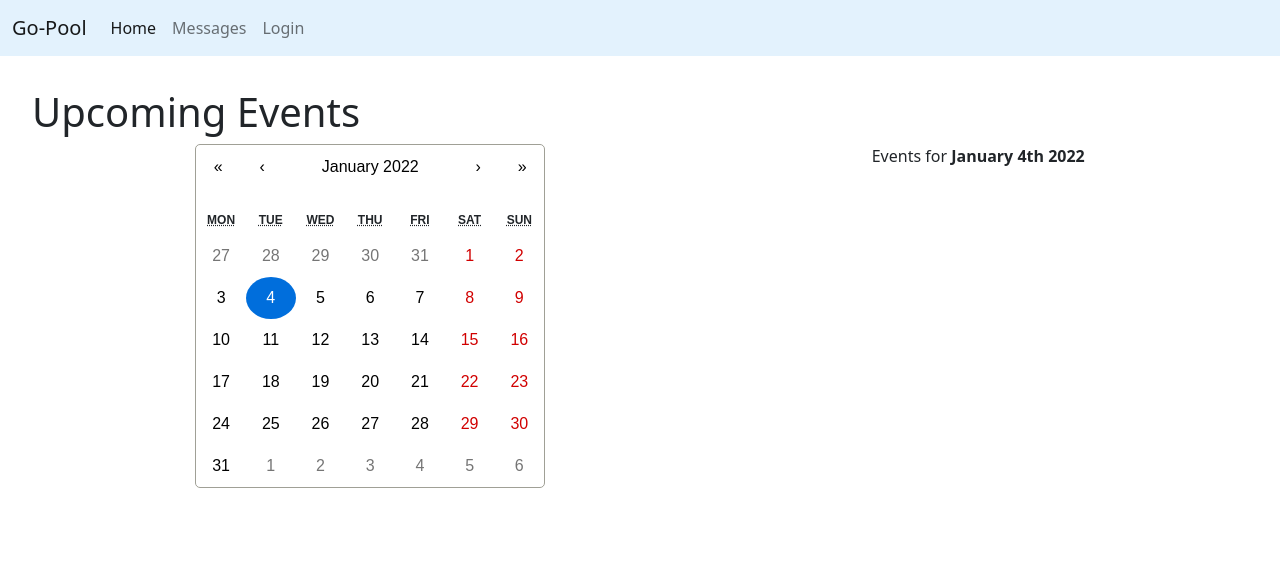
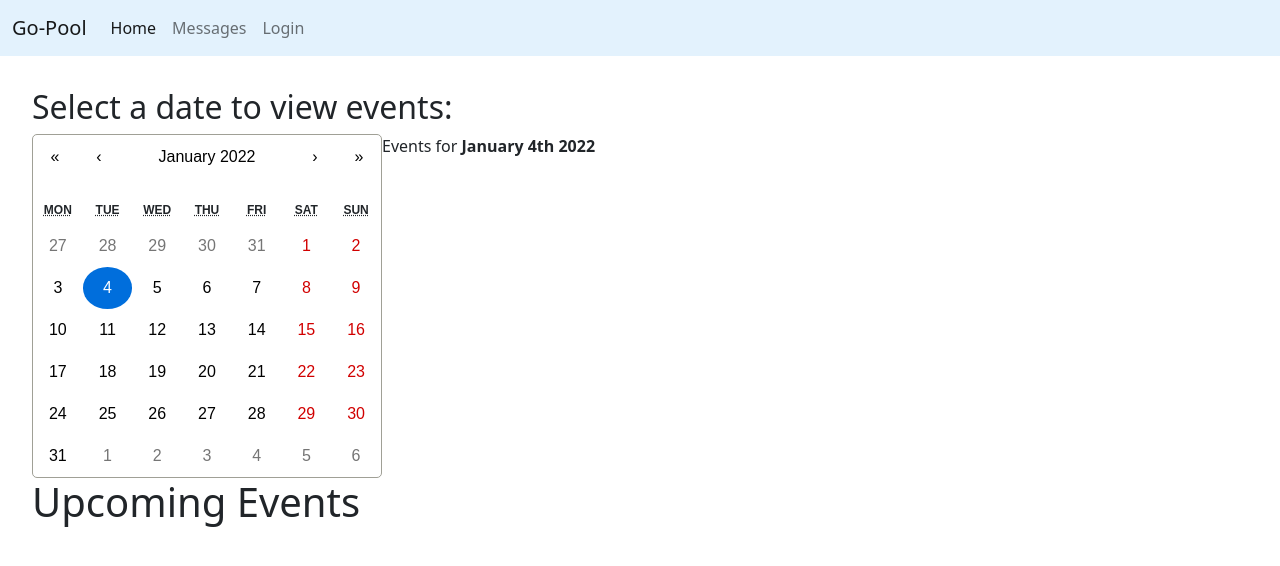
Before and after one commit to GS-goblin-shark/go-pool, a React app: page / in a window 1280 px wide. Built offline with nearby package versions, Linux system fonts and the light colour scheme.

Commit message:
minor changes to dashboard

```diff
--- a/client/components/Dashboard.jsx
+++ b/client/components/Dashboard.jsx
@@ -10,11 +10,12 @@ function Dashboard() {
 
   return (
     <div id='dashboardComponent'>
-      <h1>Upcoming Events</h1>
+      <h2>Select a date to view events:</h2>
       <div id='calendar-div'>
         <Calendar value={dateState} onChange={changeDate}/>
         <p>Events for <b>{moment(dateState).format('MMMM Do YYYY')}</b></p>
       </div>
+      <h1>Upcoming Events</h1>
     </div>
   );
 }
--- a/client/style.scss
+++ b/client/style.scss
@@ -20,8 +20,9 @@ p{
 
 #calendar-div{
     display: flex;
-    justify-content: space-around;
+    justify-content: flex-start;
 }
+
 //login page
 #login-page{
     display: flex;
```
